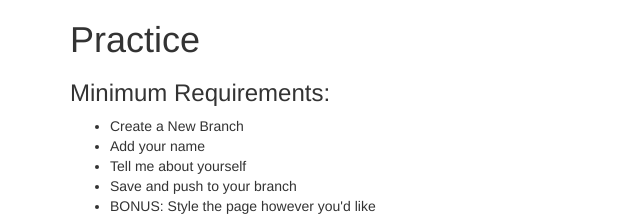
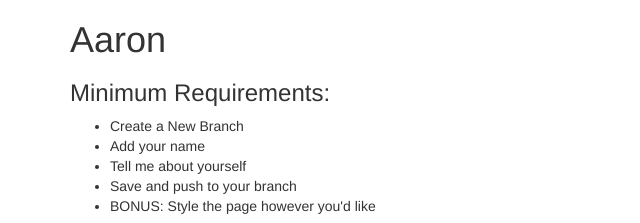
Before and after one commit to ashorowitt/mfw-practice, a plain HTML site: page mfw-practice/index.html in a window 1280 px wide. Shown: the top 223 px of the page, 0-640 px from the left. Drawn offline with nearby package versions, Linux system fonts and the light colour scheme.

Commit message:
first project

```diff
--- a/mfw-practice/index.html
+++ b/mfw-practice/index.html
@@ -12,7 +12,7 @@
   <div class="container">
     <div class="row">
       <div class="col-md-12">
-        <h1>Practice</h1>
+        <h1>Aaron</h1>
         <h3>Minimum Requirements:</h3>
         <ul>
           <li>Create a New Branch</li>
```
